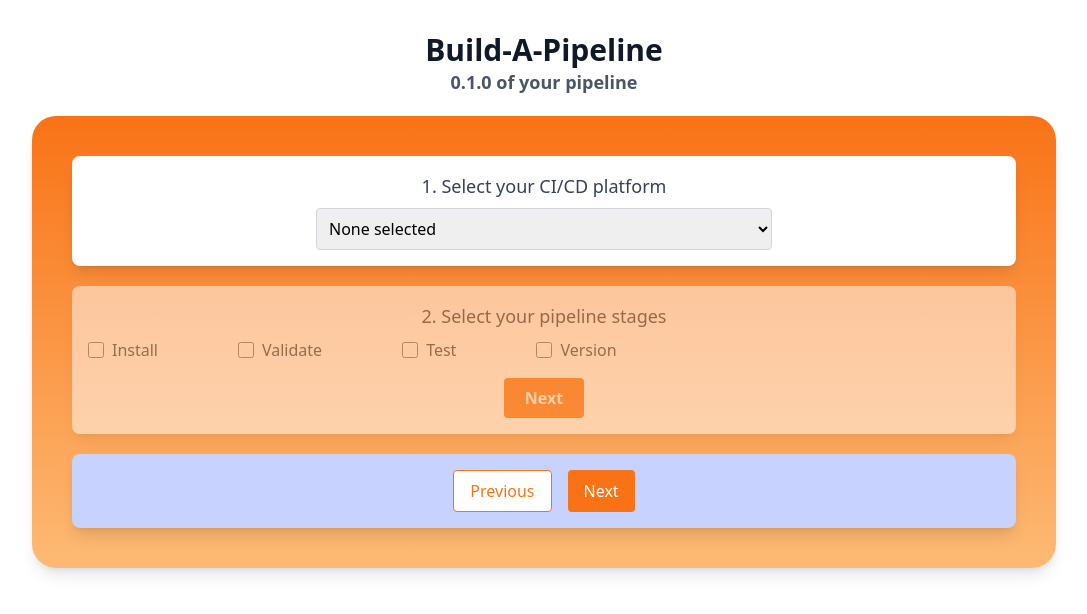
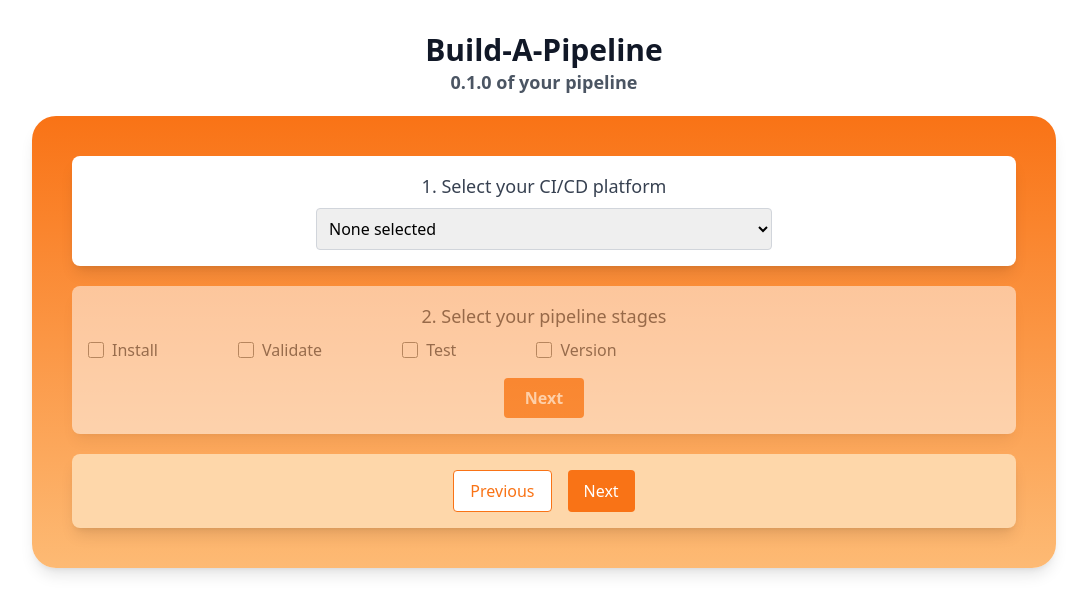
Before and after one commit to jchanda1/build-a-pipeline, a React (Vite) app: page / in a window 1280 px wide. Both pictures are taken after a click on the button "Next". Shown: the top 614 px of the page, without its empty margins (96-1183 px from the left). Built offline with nearby package versions, Linux system fonts and the light colour scheme.

Commit message:
add primary colour pallete

```diff
--- a/src/components/ConfigureStages.tsx
+++ b/src/components/ConfigureStages.tsx
@@ -103,21 +103,21 @@ const ConfigureStages = ({
 
   if (currentStep === 2) {
     return (
-      <div className="p-4 bg-indigo-200 rounded-lg shadow-lg space-y-4">
+      <div className="p-4 bg-primary-200 rounded-lg shadow-lg space-y-4">
         {pipelineStages.map((stage: string) => {
           return stageForms.find((form) => form.name === stage)?.form;
         })}
         <div className="flex space-x-4 justify-center">
           <button
             type="button"
-            className="px-4 py-2 bg-white text-orange-500 border border-orange-500 rounded hover:bg-orange-50 transition"
+            className="px-4 py-2 bg-white text-primary-500 border border-primary-500 rounded hover:bg-primary-50 transition"
             onClick={() => setCurrentStep(1)}
           >
             Previous
           </button>
           <button
             type="button"
-            className="px-4 py-2 bg-orange-500 text-white rounded hover:bg-orange-600 transition"
+            className="px-4 py-2 bg-primary-500 text-white rounded hover:bg-primary-600 transition"
             onClick={() => setCurrentStep(2)}
           >
             Next
--- a/src/components/PipelineWizard.tsx
+++ b/src/components/PipelineWizard.tsx
@@ -19,7 +19,7 @@ const PipelineWizard = () => {
   console.log(pipelineConfig);
 
   return (
-    <div className="bg-gradient-to-b from-orange-500 to-orange-300 shadow-lg rounded-3xl p-10 mt-5 animate-fade-in">
+    <div className="bg-gradient-to-b from-primary-500 to-primary-300 shadow-lg rounded-3xl p-10 mt-5 animate-fade-in">
       <div className="mx-auto space-y-5">
         <Platform
           pipelineConfig={pipelineConfig}
--- a/src/components/Stages.tsx
+++ b/src/components/Stages.tsx
@@ -56,7 +56,7 @@ const Stages = ({
         </div>
         <button
           type="button"
-          className="mt-4 w-20 bg-orange-500 text-white font-semibold py-2 px-4 rounded hover:bg-orange-600 transition"
+          className="mt-4 w-20 bg-primary-500 text-white font-semibold py-2 px-4 rounded hover:bg-primary-600 transition"
           onClick={() => setCurrentStep(2)}
         >
           Next
--- a/tailwind.config.js
+++ b/tailwind.config.js
@@ -3,6 +3,21 @@ export default {
   content: ["./index.html", "./src/**/*.{js,ts,jsx,tsx}"],
   theme: {
     extend: {
+      colors: {
+        primary: {
+          50: "#fff7ed",
+          100: "#ffedd5",
+          200: "#fed7aa",
+          300: "#fdba74",
+          400: "#fb923c",
+          500: "#f97316",
+          600: "#ea580c",
+          700: "#c2410c",
+          800: "#9a3412",
+          900: "#7c2d12",
+          950: "#431407",
+        },
+      },
       keyframes: {
         "fade-in": {
           "0%": {
```
